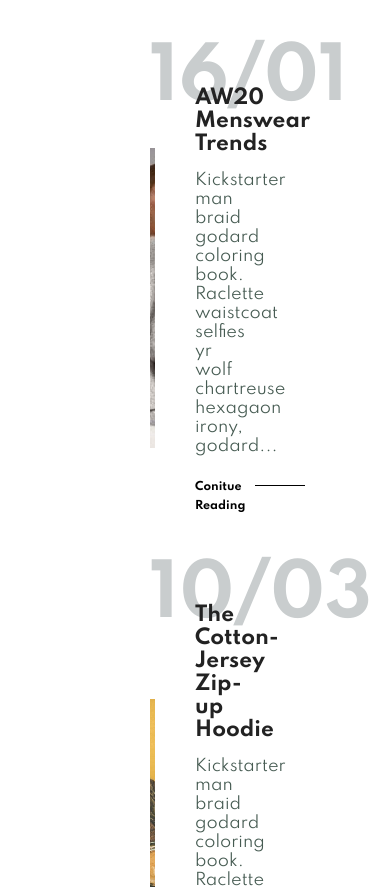
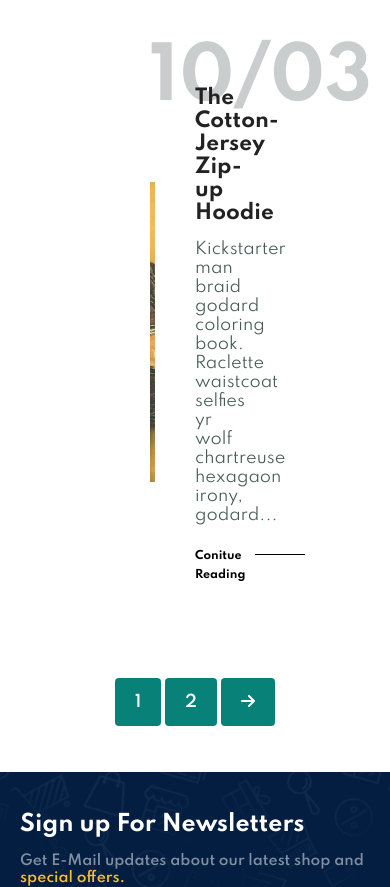
Before and after one commit to Roshu-3158/Eccomerece-website, a plain HTML site: page blog.html in a window 390 px wide. Shown: the part 2695-3582 px from the top of the page. Drawn offline with Linux system fonts and the light colour scheme.

```diff
--- a/blog.html
+++ b/blog.html
@@ -93,20 +93,8 @@
             <h1>12/01</h1>
         </div>
 
-        <!-- blog 5 -->
-        <div class="blog-box">
-            <div class="blog-img">
-                <img src="img/blog/b5.jpg" alt="">
-            </div>
-            <div class="blog-details">
-                <h4>AW20 Menswear Trends</h4>
-                <p>Kickstarter man braid godard coloring book. Raclette waistcoat selfies yr wolf chartreuse hexagaon irony, godard...</p>
-                <a href="#">Conitue Reading</a>
-            </div>
-            <h1>16/01</h1>
-        </div>
 
-        <!-- blog 6  -->
+        <!-- blog 5   -->
         <div class="blog-box">
             <div class="blog-img">
                 <img src="img/blog/b6.jpg" alt="">
```
